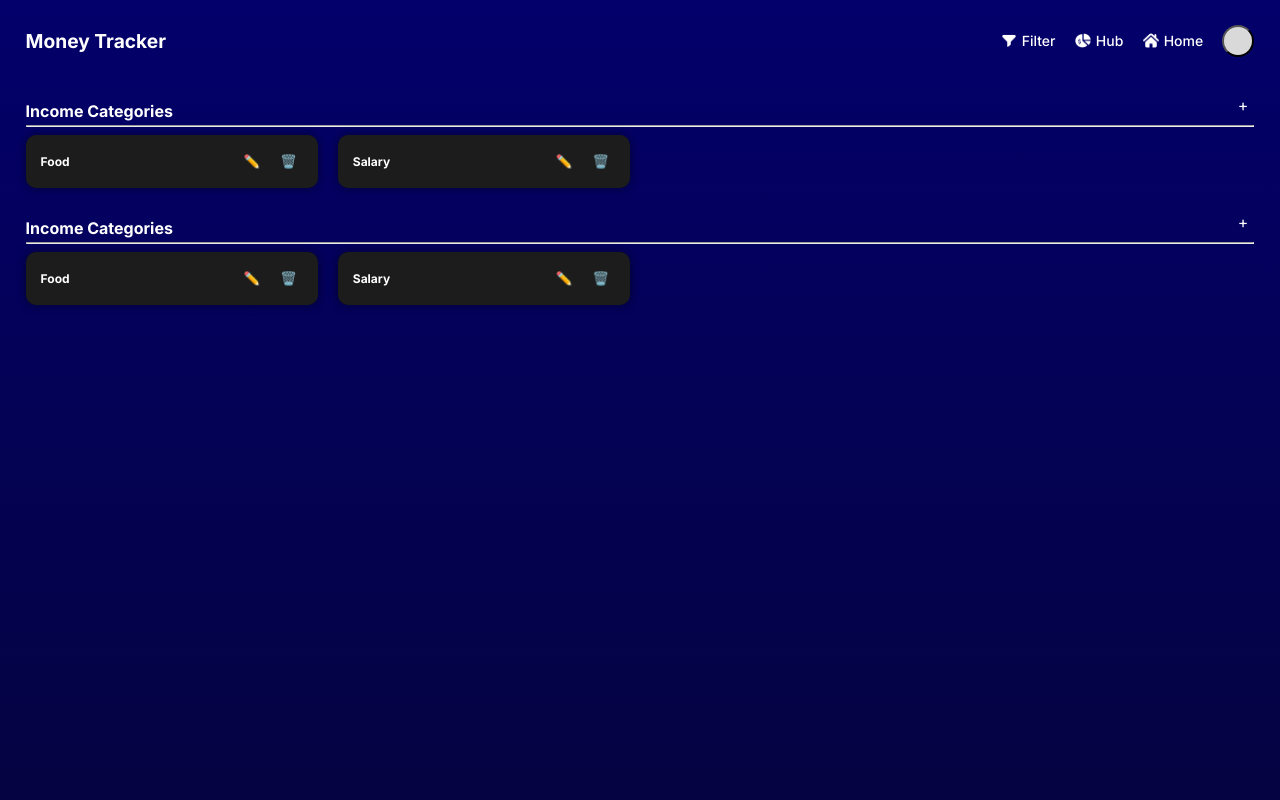
After one commit to ibnu-umer/money-tracker-v2, a Django app: page /categories in a window 1280 px wide. The commit adds this page. Run offline with Django 5.2, Linux system fonts and the light colour scheme.

Commit message:
feat: add Categories page

```diff
--- /dev/null
+++ b/moneytracker/static/css/categories.css
@@ -0,0 +1,89 @@
+.categories-sections {
+    display: flex;
+    flex-direction: column;
+    width: 100%;
+    gap: var(--spacing-lg);
+}
+
+.category-section {
+    display: flex;
+    flex-direction: column;
+    width: 100%;
+    gap: var(--spacing-sm);
+}
+
+.categories {
+    display: grid;
+    grid-template-columns: 1fr;
+    gap: var(--spacing-md);
+}
+
+.heading-section {
+    gap: var(--spacing-sm);
+}
+
+.heading {
+    display: flex;
+    flex-direction: row;
+    justify-content: space-between;
+    padding-bottom: 4px;
+}
+
+.name {
+    font-size: 16px;
+    font-weight: bold;
+    padding: 10px 0 0 0;
+}
+
+.card {
+    background: #1c1c1c;
+    padding: 15px;
+    border-radius: 10px;
+    box-shadow: 0 0 10px rgba(0,0,0,0.5);
+
+    display: flex;
+    justify-content: space-between;
+    align-items: center;
+
+    font-size: 12px;
+    font-weight: bold;
+}
+
+.card-actions {
+    display: flex;
+    gap: var(--spacing-sm);
+}
+
+.btn {
+    background: transparent;
+    border: none;
+    cursor: pointer;
+    color: inherit;
+    padding: 4px 6px;
+    border-radius: 6px;
+    transition: background 0.2s ease;
+}
+
+.btn:hover {
+    background: #333;
+}
+
+
+@media (min-width: 568px) {
+    .categories {
+        grid-template-columns: repeat(2, 1fr);
+    }
+}
+
+@media (min-width: 768px) {
+    .categories {
+        grid-template-columns: repeat(3, 1fr);
+        gap: var(--spacing-lg);
+    }
+}
+
+@media (min-width: 1024px) {
+    .categories {
+        grid-template-columns: repeat(4, 1fr);
+    }
+}
--- /dev/null
+++ b/moneytracker/templates/categories.html
@@ -0,0 +1,80 @@
+{% load static %}
+<!DOCTYPE html>
+<html lang="en">
+    <head>
+        <!-- ----------------STYLES----------------- -->
+        <link rel="stylesheet" href="{% static 'css/global.css' %}">
+        <link rel="stylesheet" href="{% static 'css/header.css' %}">
+        <link rel="stylesheet" href="{% static 'css/modal.css' %}">
+        <link rel="stylesheet" href="{% static 'css/categories.css' %}">
+
+        <meta charset="UTF-8" />
+        <meta name="viewport" content="width=device-width, initial-scale=1.0" />
+        <title>Money Tracker Dashboard</title>
+        <link href="https://fonts.googleapis.com/css2?family=Inter:wght@400;500;600;700&display=swap" rel="stylesheet">
+    </head>
+
+    <body>
+        <div class="main-container">
+        <!-- Header -->
+        {% include "header.html" %}
+
+        <div class="categories-sections">
+            <!-- Income Categories -->
+            <section class="category-section">
+                <div class="heading-section">
+                    <div class="heading">
+                        <div class="name">Income Categories</div>
+                        <div class="btn">+</div>
+                    </div>
+                    <hr>
+                </div>
+                <div class="categories" id="incomeCategories">
+                    <div class="card">
+                        <span>Food</span>
+                        <div class="card-actions">
+                            <button class="btn" onclick="openEditModal('Food', 'Expense')">✏️</button>
+                            <button class="btn" onclick="deleteCategory(this)">🗑️</button>
+                        </div>
+                    </div>
+
+                    <div class="card">
+                        <span>Salary</span>
+                        <div class="card-actions">
+                            <button class="btn" onclick="openEditModal('Salary', 'Income')">✏️</button>
+                            <button class="btn" onclick="deleteCategory(this)">🗑️</button>
+                        </div>
+                    </div>
+                </div>
+            </section>
+
+            <!-- Expense Categories -->
+            <section class="category-section">
+                <div class="heading-section">
+                    <div class="heading">
+                        <div class="name">Income Categories</div>
+                        <div class="btn">+</div>
+                    </div>
+                    <hr>
+                </div>
+                <div class="categories" id="expenseCategories">
+                    <div class="card">
+                        <span>Food</span>
+                        <div class="card-actions">
+                            <button class="btn" onclick="openEditModal('Food', 'Expense')">✏️</button>
+                            <button class="btn" onclick="deleteCategory(this)">🗑️</button>
+                        </div>
+                    </div>
+
+                    <div class="card">
+                        <span>Salary</span>
+                        <div class="card-actions">
+                            <button class="btn" onclick="openEditModal('Salary', 'Income')">✏️</button>
+                            <button class="btn" onclick="deleteCategory(this)">🗑️</button>
+                        </div>
+                    </div>
+                </div>
+            </section>
+        </div>
+    </body>
+</html>
--- a/moneytracker/templates/header.html
+++ b/moneytracker/templates/header.html
@@ -53,7 +53,7 @@
             <a href="{% url 'transactions' %}" class="nav__item">
                 <img src="{%static 'icons/filter-icon.png' %}" alt="Filter transactions" class="nav__icon"/>Filter
             </a>
-            <a href="{% url 'dashboard' %}" class="nav__item">
+            <a href="{% url 'categories' %}" class="nav__item">
                 <img src="{%static 'icons/hub-icon.png' %}" alt="Budget & Savings" class="nav__icon"/>Hub
             </a>
             <a href="{% url 'dashboard' %}" class="nav__item">
--- a/moneytracker/urls.py
+++ b/moneytracker/urls.py
@@ -3,5 +3,6 @@ from . import views
 
 urlpatterns = [
     path("", views.dashboard, name="dashboard"),
-    path("transactions/", views.transactions, name="transactions")
+    path("transactions/", views.transactions, name="transactions"),
+    path("categories", views.manage_categories, name="categories")
 ]
--- a/moneytracker/views.py
+++ b/moneytracker/views.py
@@ -6,3 +6,7 @@ def dashboard(request):
 
 def transactions(request):
     return render(request, "transactions.html")
+
+
+def manage_categories(request):
+    return render(request, "categories.html")
```
